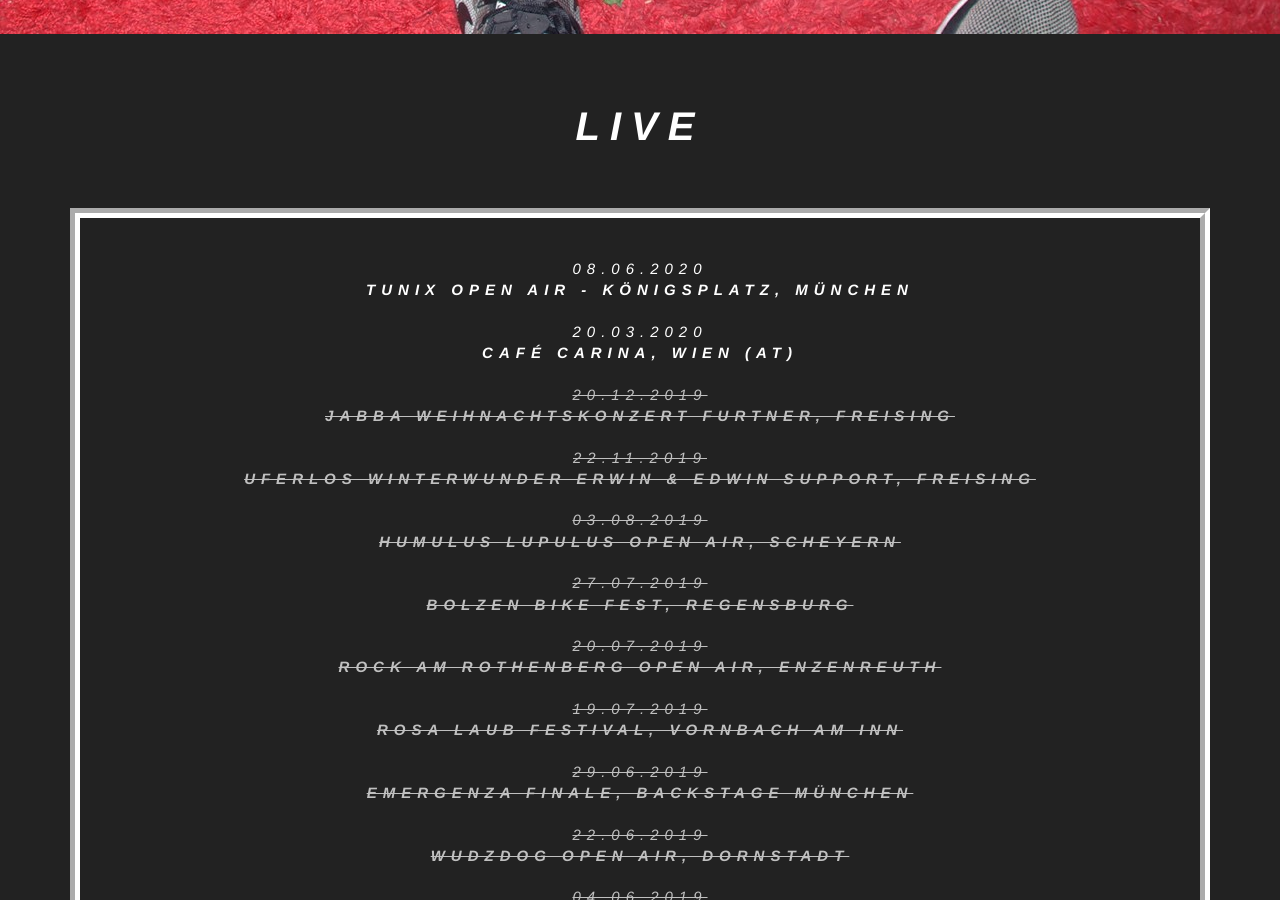
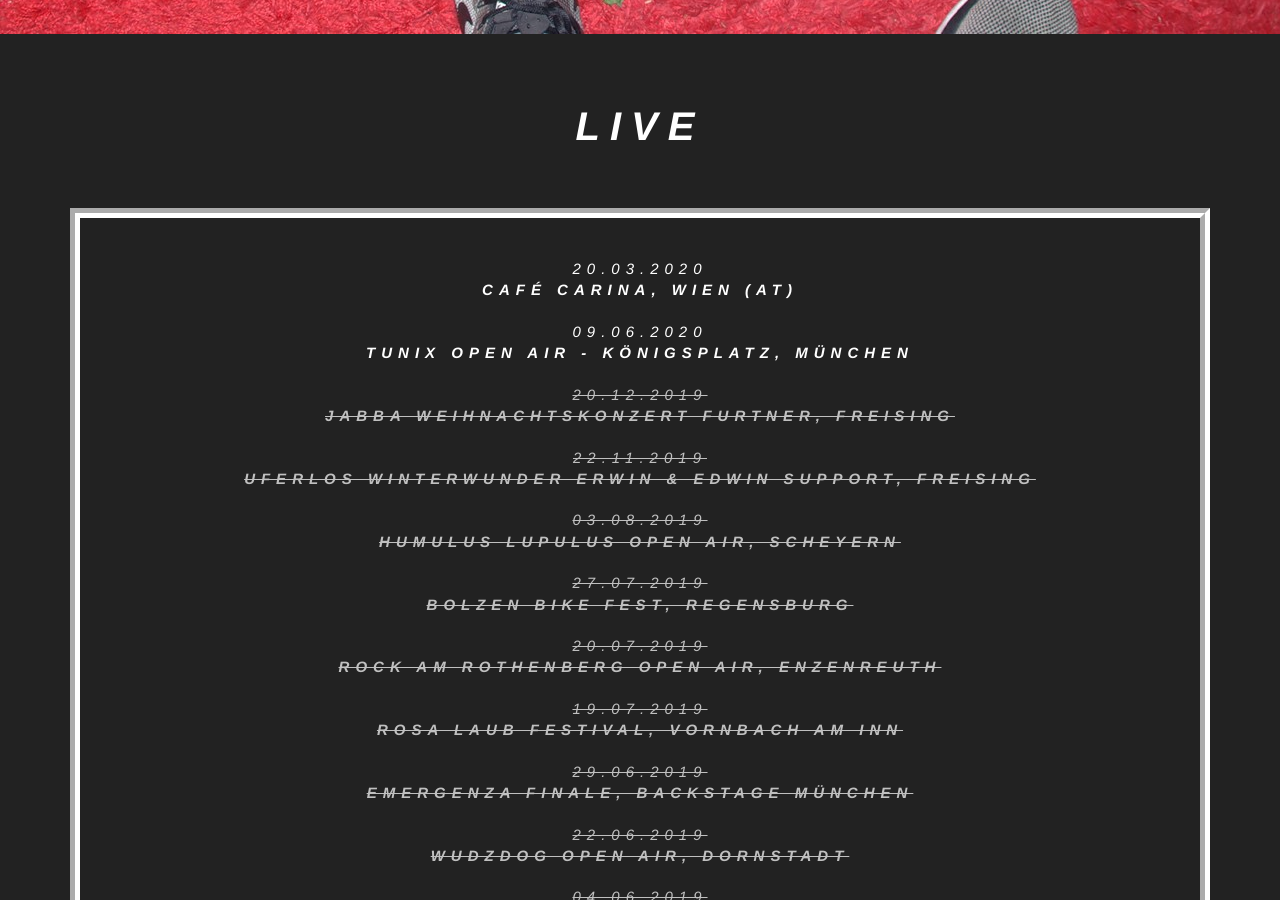
Before and after one commit to jabbadafunk/jabbadafunk.github.io, a Jekyll site: the page built from index.html, in a window 1280 px wide and 900 px high, scrolled down 866 px. Built offline with Jekyll 4.4.1, drawn with Linux system fonts in a browser that asks for light colours.

Commit message:
Update from Forestry.io jabbadafunk@gmail.com updated _data/gigs.yml

```diff
--- a/_data/gigs.yml
+++ b/_data/gigs.yml
@@ -1,9 +1,9 @@
 ---
-- location: TUNIX Open Air - Königsplatz, München
-  date: 2020-06-08 22:00:00 +0000
-  completed: false
 - location: Café Carina, Wien (AT)
   date: 2020-03-20T18:00:00.000+00:00
+  completed: false
+- location: TUNIX Open Air - Königsplatz, München
+  date: 2020-06-09 17:00:00 +0000
   completed: false
 - location: Jabba Weihnachtskonzert Furtner, Freising
   date: 2019-12-20T22:00:00.000+00:00
```
